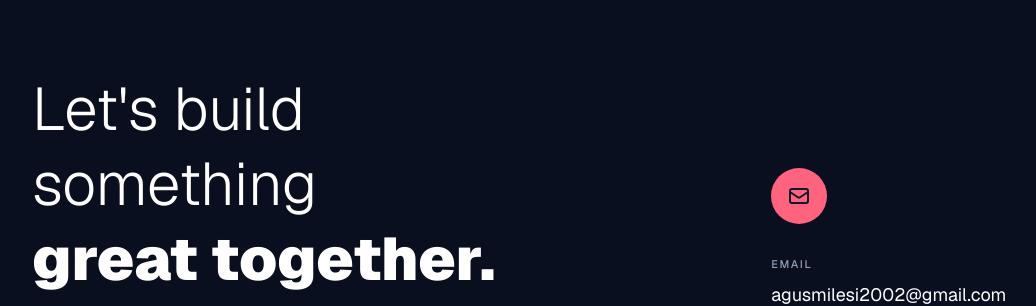
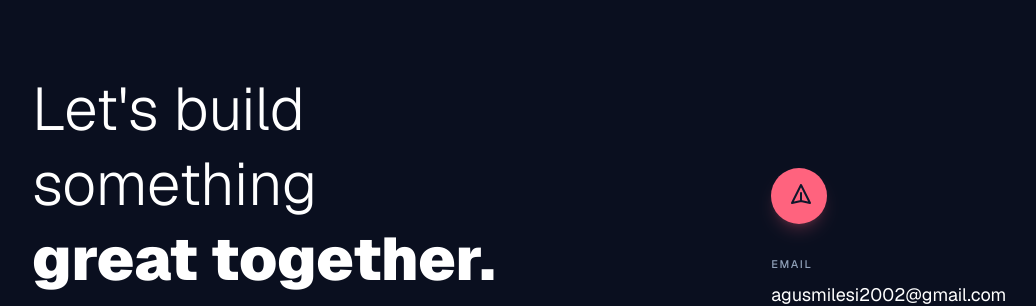
Before and after one commit to AgustinMilesi/contact, a Next.js app: page / in a window 1280 px wide. Shown: the top 306 px of the page, without its empty margins (32-1068 px from the left). Built offline with nearby package versions, Linux system fonts and the light colour scheme.

Commit message:
feat: customize contact page with dedicated direct outreach icon and styling

```diff
--- a/app/components/ContactForm.tsx
+++ b/app/components/ContactForm.tsx
@@ -128,18 +128,19 @@ export default function ContactForm() {
       </div>
 
       <div className="md:col-span-2 space-y-8 md:pt-24">
-        <div className="w-14 h-14 rounded-full bg-rose-400 flex items-center justify-center">
+        <div className="w-14 h-14 rounded-full bg-rose-400 flex items-center justify-center shadow-lg shadow-rose-400/20">
           <svg
-            className="w-6 h-6 text-slate-900"
+            className="w-6 h-6 text-slate-900 translate-x-0.5 -translate-y-0.5"
             fill="none"
             stroke="currentColor"
             viewBox="0 0 24 24"
+            aria-hidden="true"
           >
             <path
               strokeLinecap="round"
               strokeLinejoin="round"
               strokeWidth={2}
-              d="M3 8l7.89 5.26a2 2 0 002.22 0L21 8M5 19h14a2 2 0 002-2V7a2 2 0 00-2-2H5a2 2 0 00-2 2v10a2 2 0 002 2z"
+              d="M12 19l9 2-9-18-9 18 9-2zm0 0v-8"
             />
           </svg>
         </div>
```
